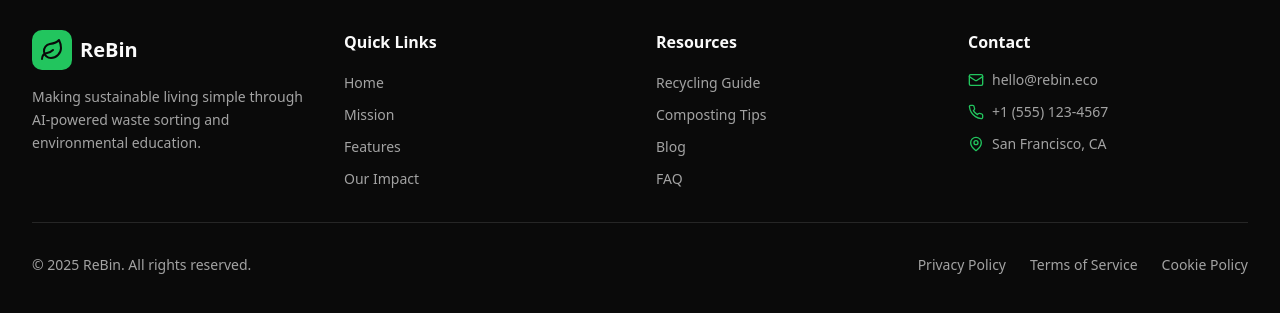
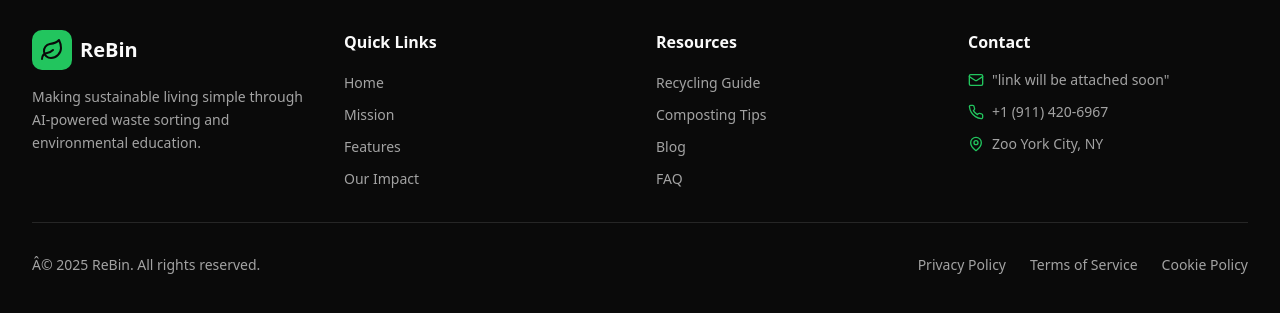
Before and after one commit to BrianMF7/Rebin, a React (Vite) app in the folder frontend/: page /stats in a window 1280 px wide. Shown: the part 2776-3089 px from the top of the page. Built offline with nearby package versions, Linux system fonts and the light colour scheme.

Commit message:
Updated footer

```diff
--- a/frontend/src/components/landingPage/footer.tsx
+++ b/frontend/src/components/landingPage/footer.tsx
@@ -78,15 +78,15 @@ export function Footer() {
             <ul className="space-y-3">
               <li className="flex items-start gap-2">
                 <Icons.mail className="h-4 w-4 text-primary mt-0.5 flex-shrink-0" />
-                <span className="text-sm text-muted-foreground">hello@rebin.eco</span>
+                <span className="text-sm text-muted-foreground">"link will be attached soon"</span>
               </li>
               <li className="flex items-start gap-2">
                 <Icons.phone className="h-4 w-4 text-primary mt-0.5 flex-shrink-0" />
-                <span className="text-sm text-muted-foreground">+1 (555) 123-4567</span>
+                <span className="text-sm text-muted-foreground">+1 (911) 420-6967</span>
               </li>
               <li className="flex items-start gap-2">
                 <Icons.mapPin className="h-4 w-4 text-primary mt-0.5 flex-shrink-0" />
-                <span className="text-sm text-muted-foreground">San Francisco, CA</span>
+                <span className="text-sm text-muted-foreground">Zoo York City, NY</span>
               </li>
             </ul>
           </div>
@@ -95,7 +95,7 @@ export function Footer() {
         {/* Bottom Bar */}
         <div className="pt-8 border-t border-border">
           <div className="flex flex-col sm:flex-row justify-between items-center gap-4">
-            <p className="text-sm text-muted-foreground">© {new Date().getFullYear()} ReBin. All rights reserved.</p>
+            <p className="text-sm text-muted-foreground">Â© {new Date().getFullYear()} ReBin. All rights reserved.</p>
             <div className="flex gap-6">
               <a href="#" className="text-sm text-muted-foreground hover:text-primary transition-colors">
                 Privacy Policy
--- a/frontend/src/components/landingPage/header.tsx
+++ b/frontend/src/components/landingPage/header.tsx
@@ -1,4 +1,3 @@
-import React from "react";
 import { Button } from "../ui/button"
 import { NavLink } from "../ui/nav-link"
 import { Icons } from "../ui/icons"
```
